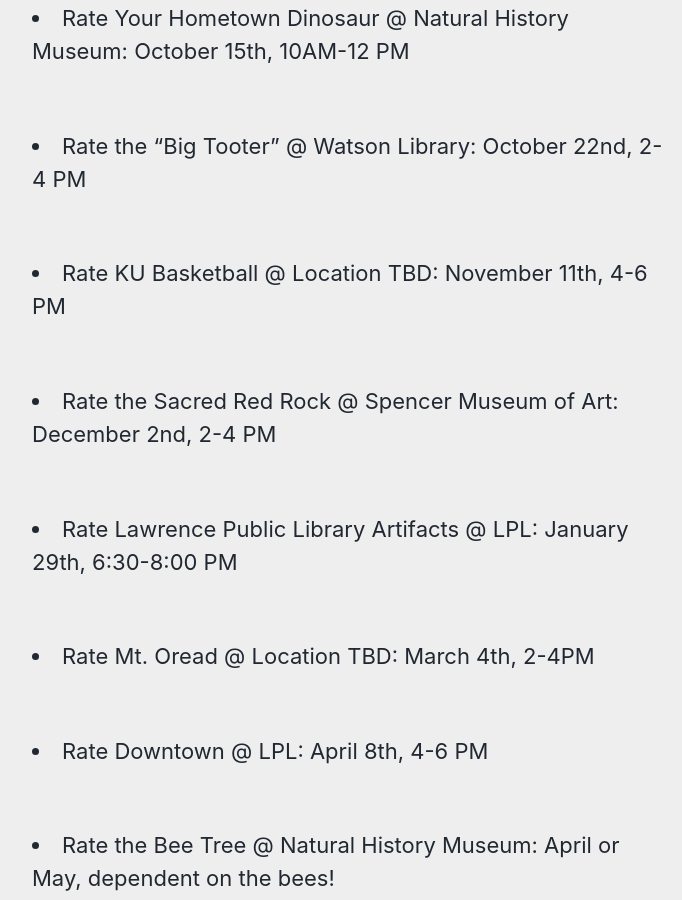
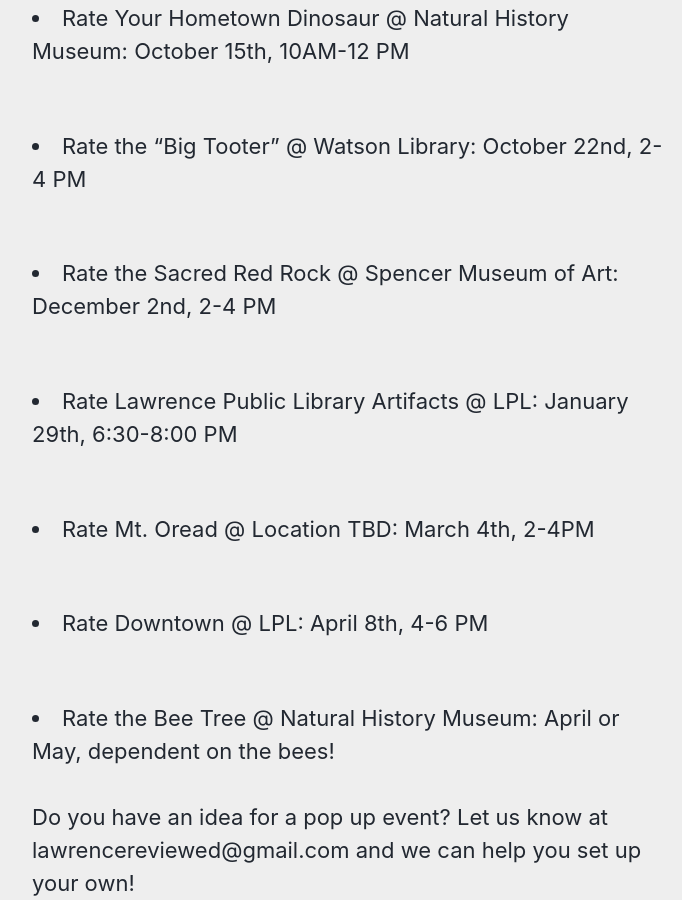
Before and after one commit to idrhku/lawrence-reviewed, a Jekyll site: the page built from _pages/pop-ups.md, in a window 1280 px wide and 900 px high, scrolled down 902 px. Shown: the whole window, without its empty margins (290-972 px from the left). Built offline with Jekyll 4.4.1, drawn with Linux system fonts in a browser that asks for light colours; cached includes are drawn as plain includes.

Commit message:
Update pop-ups.md

```diff
--- a/_pages/pop-ups.md
+++ b/_pages/pop-ups.md
@@ -24,8 +24,6 @@
 <br>
 <li>Rate the “Big Tooter” @ Watson Library: October 22nd, 2-4 PM</li>
 <br>
-<li>Rate KU Basketball @ Location TBD: November 11th, 4-6 PM</li>
-<br>
 <li>Rate the Sacred Red Rock @ Spencer Museum of Art: December 2nd, 2-4 PM</li>
 <br>
 <li>Rate Lawrence Public Library Artifacts @ LPL: January 29th, 6:30-8:00 PM</li>
```
